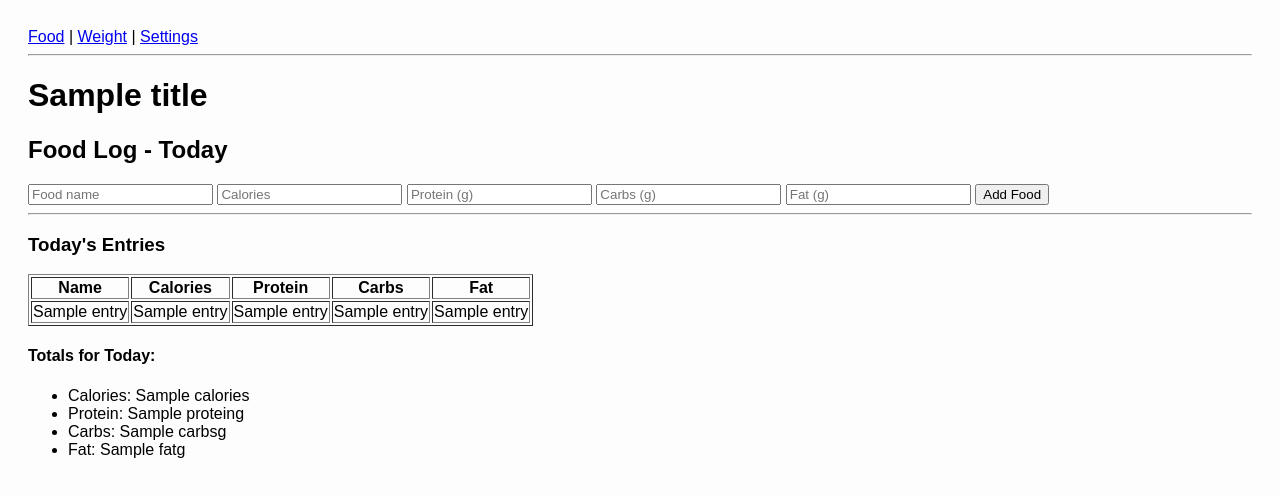
After one commit to KurtJJensen01/Macro-Tracker, a Flask app: template templates/food.html in a window 1280 px wide. The commit adds this page. Shown: the top 497 px of the page. Run offline with Flask 3, Linux system fonts and the light colour scheme; the template is opened without the code that fills it: most values are stand-ins (such as "Sample title", 1, 10 or a date in 2020).

Commit message:
update main.py, reset tracker.db, add food.html, and update settings.html

```diff
--- a/main.py
+++ b/main.py
@@ -25,16 +25,100 @@ def index():
     return redirect(url_for("food_log"))
 
 
-@app.route("/food")
+@app.route("/food", methods=["GET", "POST"])
 def food_log():
-    # TODO: Replace base.html with your actual food logging template
-    return render_template("base.html", title="Food Log")
+    today = datetime.now().strftime("%Y-%m-%d")
+
+    # Handle new food submission
+    if request.method == "POST":
+        name = request.form["name"].strip()
+        calories = float(request.form["calories"])
+        protein = float(request.form.get("protein", 0))
+        carbs = float(request.form.get("carbs", 0))
+        fat = float(request.form.get("fat", 0))
+
+        with sqlite3.connect(DB_NAME) as conn:
+            cur = conn.cursor()
+
+            # Add to saved_foods if it's not already there
+            cur.execute("INSERT OR IGNORE INTO saved_foods (name, calories, protein, carbs, fat) VALUES (?, ?, ?, ?, ?)",
+                        (name, calories, protein, carbs, fat))
+
+            # Add to food_logs
+            cur.execute("INSERT INTO food_logs (name, calories, protein, carbs, fat, date) VALUES (?, ?, ?, ?, ?, ?)",
+                        (name, calories, protein, carbs, fat, today))
+            conn.commit()
+
+        return redirect(url_for("food_log"))
+
+    # Fetch today's food logs
+    with sqlite3.connect(DB_NAME) as conn:
+        cur = conn.cursor()
+        cur.execute("SELECT id, name, calories, protein, carbs, fat FROM food_logs WHERE date = ?", (today,))
+        food_entries = cur.fetchall()
+
+    # Calculate totals
+    totals = {"calories": 0, "protein": 0, "carbs": 0, "fat": 0}
+    for entry in food_entries:
+        totals["calories"] += entry[2]
+        totals["protein"] += entry[3]
+        totals["carbs"] += entry[4]
+        totals["fat"] += entry[5]
+
+    return render_template("food.html", title="Food Log", entries=food_entries, totals=totals)
 
 
 @app.route("/weight")
 def weight_log():
     # TODO: Replace base.html with your actual weight logging template
     return render_template("base.html", title="Weight Log")
+
+
+@app.route("/settings", methods=["GET", "POST"])
+def settings():
+    macros = {}
+    latest_weight = get_latest_weight()
+    tdee = goal = None
+
+    if request.method == "POST":
+        tdee = int(request.form["tdee"])
+        goal = request.form["goal"]
+        now = datetime.now()
+
+        with sqlite3.connect(DB_NAME) as conn:
+            cur = conn.cursor()
+            cur.execute("DELETE FROM tdee_settings")
+            cur.execute("INSERT INTO tdee_settings (tdee, goal, last_updated) VALUES (?, ?, ?)", (tdee, goal, now))
+            conn.commit()
+
+    # Load saved settings
+    with sqlite3.connect(DB_NAME) as conn:
+        cur = conn.cursor()
+        cur.execute("SELECT tdee, goal FROM tdee_settings ORDER BY last_updated DESC LIMIT 1")
+        row = cur.fetchone()
+        if row:
+            tdee, goal = row
+
+
+    # Always include latest weight if it exists
+    if latest_weight:
+        macros["weight"] = latest_weight
+
+    # Then calculate macros if we also have tdee and goal
+    if tdee and goal and latest_weight:
+        protein = round(latest_weight * PROTEIN_MULTIPLIERS[goal])
+        fat = round(latest_weight * FAT_MULTIPLIERS[goal])
+        carbs = round((int(tdee) - (protein * 4 + fat * 9)) / 4)
+        macros.update({
+            "protein": protein,
+            "fat": fat,
+            "carbs": carbs,
+            "tdee": tdee,
+            "goal": goal
+        })
+
+
+    return render_template("settings.html", title="Settings", macros=macros)
 
 
 # Macro multipliers based on goal
@@ -75,59 +159,5 @@ def get_latest_weight():
 
 
 
-@app.route("/settings", methods=["GET", "POST"])
-def settings():
-    macros = {}
-    latest_weight = get_latest_weight()
-    tdee = goal = None
-
-    if request.method == "POST":
-        tdee = int(request.form["tdee"])
-        goal = request.form["goal"]
-        now = datetime.now()
-
-        with sqlite3.connect(DB_NAME) as conn:
-            cur = conn.cursor()
-            cur.execute("DELETE FROM tdee_settings")
-            cur.execute("INSERT INTO tdee_settings (tdee, goal, last_updated) VALUES (?, ?, ?)", (tdee, goal, now))
-            conn.commit()
-
-    # Load saved settings
-    with sqlite3.connect(DB_NAME) as conn:
-        cur = conn.cursor()
-        cur.execute("SELECT tdee, goal FROM tdee_settings ORDER BY last_updated DESC LIMIT 1")
-        row = cur.fetchone()
-        if row:
-            tdee, goal = row
-
-    # Always include latest weight if it exists
-    if latest_weight:
-        macros["weight"] = latest_weight
-
-    # Then calculate macros if we also have tdee and goal
-    if tdee and goal and latest_weight:
-        protein = round(latest_weight * PROTEIN_MULTIPLIERS[goal])
-        fat = round(latest_weight * FAT_MULTIPLIERS[goal])
-        carbs = round((int(tdee) - (protein * 4 + fat * 9)) / 4)
-        macros.update({
-            "protein": protein,
-            "fat": fat,
-            "carbs": carbs,
-            "tdee": tdee,
-            "goal": goal
-        })
-
-
-    return render_template("settings.html", title="Settings", macros=macros)
-
-@app.route("/debug-weight-logs")
-def debug_weight_logs():
-    with sqlite3.connect(DB_NAME) as conn:
-        cur = conn.cursor()
-        cur.execute("SELECT date, time_of_day, weight FROM weight_logs ORDER BY date DESC")
-        rows = cur.fetchall()
-    return "<br>".join([f"{date} | {time} | {weight} lbs" for date, time, weight in rows])
-
-
 if __name__ == "__main__":
     app.run(debug=True, host="0.0.0.0", port=3000)
--- /dev/null
+++ b/templates/food.html
@@ -0,0 +1,37 @@
+{% extends "base.html" %}
+{% block content %}
+<h2>Food Log - Today</h2>
+
+<form method="POST">
+    <input type="text" name="name" placeholder="Food name" required>
+    <input type="number" name="calories" step="1" placeholder="Calories" required>
+    <input type="number" name="protein" step="0.1" placeholder="Protein (g)">
+    <input type="number" name="carbs" step="0.1" placeholder="Carbs (g)">
+    <input type="number" name="fat" step="0.1" placeholder="Fat (g)">
+    <button type="submit">Add Food</button>
+</form>
+
+<hr>
+
+<h3>Today's Entries</h3>
+<table border="1">
+    <tr><th>Name</th><th>Calories</th><th>Protein</th><th>Carbs</th><th>Fat</th></tr>
+    {% for entry in entries %}
+    <tr>
+        <td>{{ entry[1] }}</td>
+        <td>{{ entry[2] }}</td>
+        <td>{{ entry[3] }}</td>
+        <td>{{ entry[4] }}</td>
+        <td>{{ entry[5] }}</td>
+    </tr>
+    {% endfor %}
+</table>
+
+<h4>Totals for Today:</h4>
+<ul>
+    <li>Calories: {{ totals.calories }}</li>
+    <li>Protein: {{ totals.protein }}g</li>
+    <li>Carbs: {{ totals.carbs }}g</li>
+    <li>Fat: {{ totals.fat }}g</li>
+</ul>
+{% endblock %}
--- a/templates/settings.html
+++ b/templates/settings.html
@@ -3,7 +3,7 @@
 <h2>Macro Settings</h2>
 
 <!-- Display the latest weight if available -->
-<p>Latest Weight: {{ macros.weight if macros.weight else "Not found" }} lbs</p>
+<p>Latest Weight: {% if macros.weight %}{{ macros.weight }} lbs{% else %}Not found{% endif %}</p>
 
 <form method="POST">
     <label>TDEE:</label><br>
```
Also changed, not shown: tracker.db.
